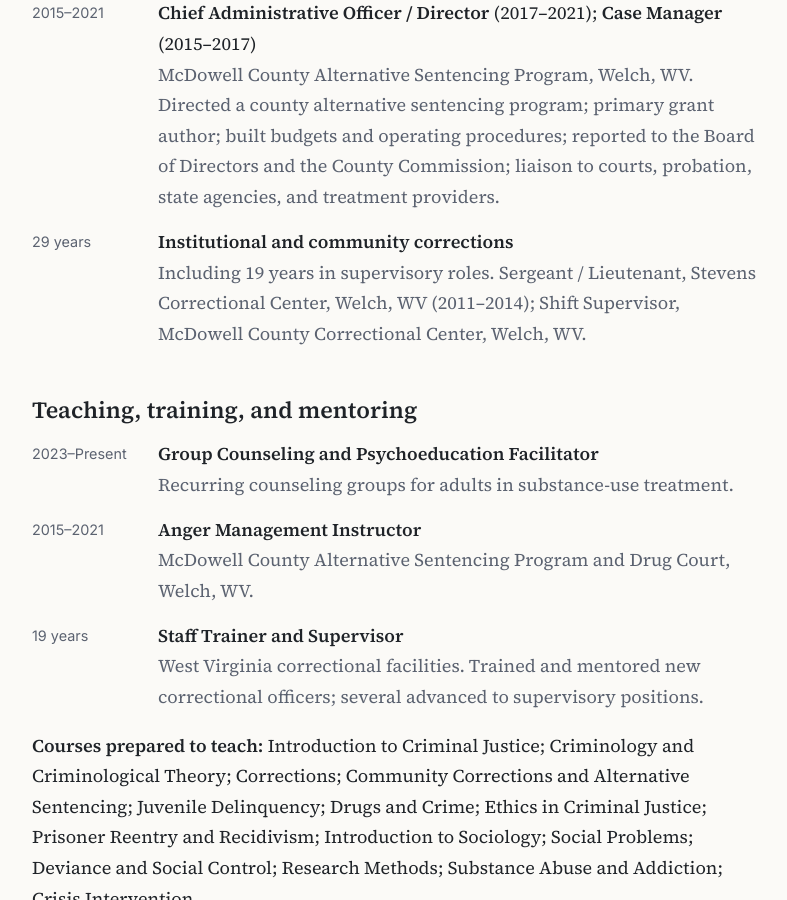
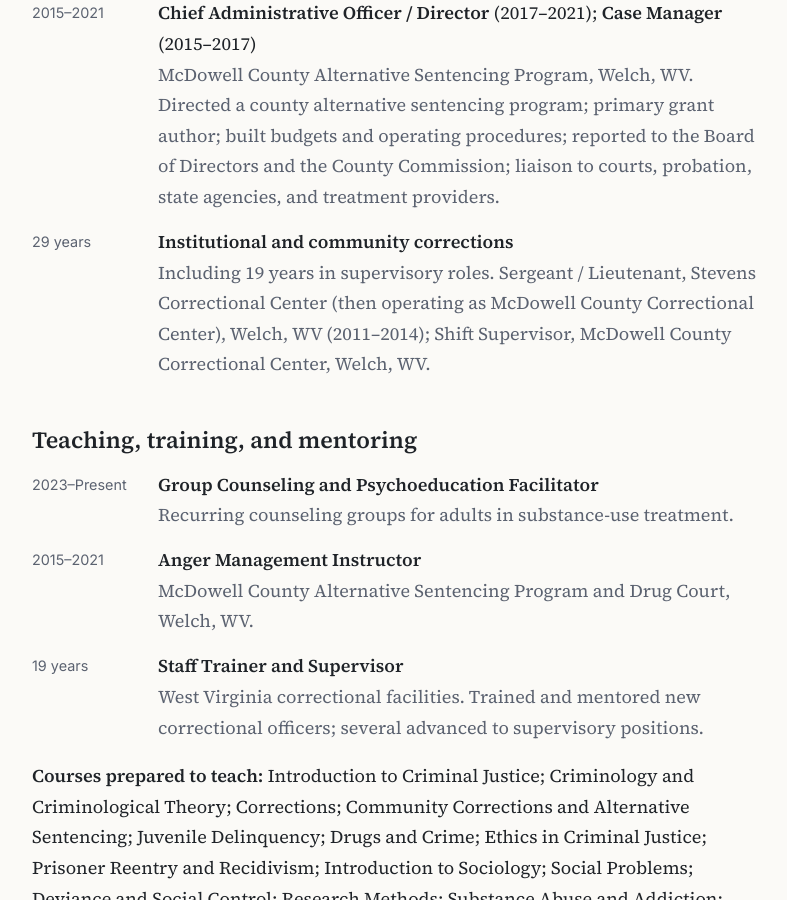
Before and after one commit to donbowen0-creator/cemresearchlab-site, a Jekyll site: the page built from cv.md, in a window 1280 px wide and 900 px high, scrolled down 4747 px. Shown: the whole window, without its empty margins (244-1031 px from the left). Built offline with Jekyll 4.4.1, drawn with Linux system fonts in a browser that asks for light colours.

Commit message:
CV: note that Stevens operated as McDowell County Correctional Center (#2)
Claude-Session: https://claude.ai/code/session_01AuR6S1qHTw8s2D4nPHmwjR

Co-authored-by: Claude <noreply@anthropic.com>

```diff
--- a/cv.md
+++ b/cv.md
@@ -74,7 +74,7 @@ Life-course and developmental criminology; desistance, reentry, and recidivism;
 <div class="cv-entry"><span class="when">2025–Present</span><div><p><strong>Mental Health Therapist</strong> (pre-licensed, under clinical supervision)</p><p class="sub">Adult outpatient caseload: individual therapy, diagnostic assessment, and treatment planning; care coordination with psychiatric providers and case managers.</p></div></div>
 <div class="cv-entry"><span class="when">2023–Present</span><div><p><strong>Addictions Counselor</strong></p><p class="sub">Substance-use caseload in an integrated primary-care practice: clinical intakes, individual and group counseling, and referral to recovery housing, inpatient treatment, and mutual-help groups.</p></div></div>
 <div class="cv-entry"><span class="when">2015–2021</span><div><p><strong>Chief Administrative Officer / Director</strong> (2017–2021); <strong>Case Manager</strong> (2015–2017)</p><p class="sub">McDowell County Alternative Sentencing Program, Welch, WV. Directed a county alternative sentencing program; primary grant author; built budgets and operating procedures; reported to the Board of Directors and the County Commission; liaison to courts, probation, state agencies, and treatment providers.</p></div></div>
-<div class="cv-entry"><span class="when">29 years</span><div><p><strong>Institutional and community corrections</strong></p><p class="sub">Including 19 years in supervisory roles. Sergeant / Lieutenant, Stevens Correctional Center, Welch, WV (2011–2014); Shift Supervisor, McDowell County Correctional Center, Welch, WV.</p></div></div>
+<div class="cv-entry"><span class="when">29 years</span><div><p><strong>Institutional and community corrections</strong></p><p class="sub">Including 19 years in supervisory roles. Sergeant / Lieutenant, Stevens Correctional Center (then operating as McDowell County Correctional Center), Welch, WV (2011–2014); Shift Supervisor, McDowell County Correctional Center, Welch, WV.</p></div></div>
 
 ## Teaching, training, and mentoring
 
```
